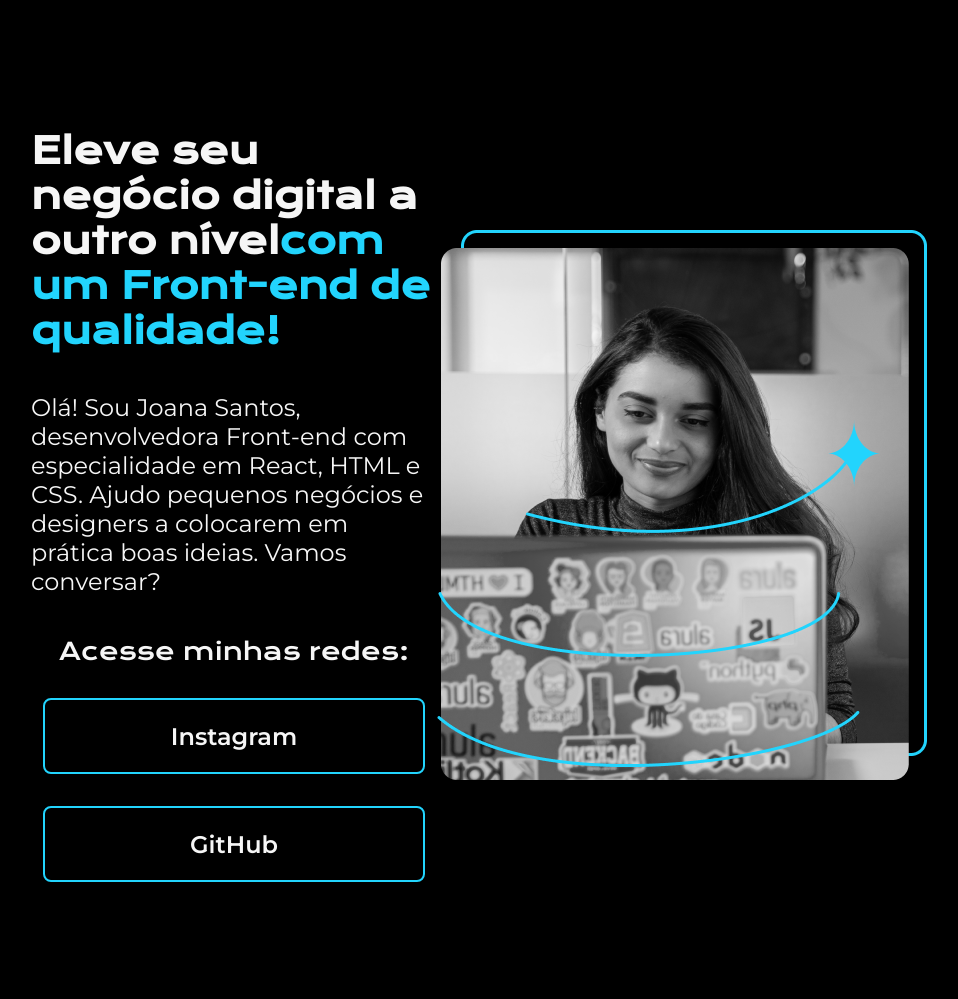
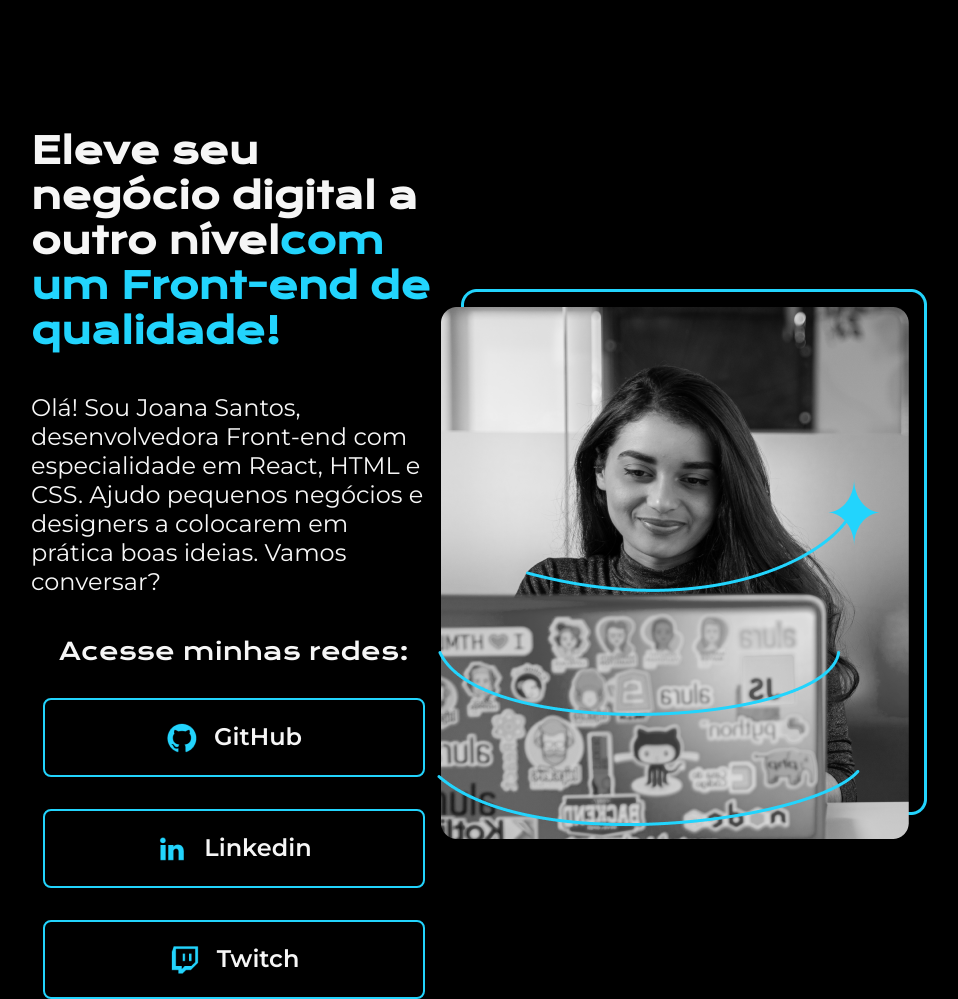
Before and after one commit to kenardrs/alura-portfolio-html-css-curso2, a plain HTML site: page index.html in a window 1280 px wide. Shown: the whole page, without its empty margins (161-1119 px from the left). Before the commit the page ends 928 px from the top, so only its background shows below. Drawn offline with nearby package versions, Linux system fonts and the light colour scheme.

Commit message:
fim aula 2

```diff
--- a/index.html
+++ b/index.html
@@ -23,11 +23,21 @@
             conversar?</p>
             <div class="apresentacao__links">
                 <h2 class="apresentacao__links_subtitulo">Acesse minhas redes:</h2>
-                <a class="apresentacao__links__link" href="https://instagram.com/rafaballerini">Instagram</a>
-                <a class="apresentacao__links__link" href="https://github.com/guilhermeonrails">GitHub</a>
+                <a class="apresentacao__links__link" href="https://github.com/guilhermeonrails">
+                    <img src="./assets/Logo Github.png" alt="Imagem do GitHub">
+                    GitHub
+                </a>
+                <a class="apresentacao__links__link" href="https://linkedin.com/rafaballerini">
+                    <img src="./assets/Logo linkedin.png" alt="Imagem do linkedin">
+                    Linkedin
+                </a>
+                <a class="apresentacao__links__link" href="https://twitch.tv/guilimadev">
+                    <img src="./assets/Logo Twitch.png" alt="Imagem do Twitch">
+                    Twitch
+                </a>
             </div>
         </section>
-        <img src="imagem.png" alt="Foto da Joana Santos programando">
+        <img src="./assets/Imagem.png" alt="Foto da Joana Santos programando">
     </main>
     <footer></footer>
 </body>
--- a/style.css
+++ b/style.css
@@ -54,6 +54,9 @@ body{
 }
 
 .apresentacao__links__link {
+    display: flex;
+    justify-content: center;
+    gap: 16px;
     border: 2px solid #22D4FD;
     width: 378px;
     text-align: center;
@@ -65,3 +68,8 @@ body{
     color: #F6F6F6;
     font-family: 'Montserrat', sans-serif;
 }
+
+.apresentacao__links__link:hover {
+    background-color: #272727;
+    padding: 3%;
+}
```
Also changed, not shown: assets/Imagem.png (renamed from Imagem.png), assets/Logo Github.png (added), assets/Logo Twitch.png (added), assets/Logo linkedin.png (added), 1 other file.
